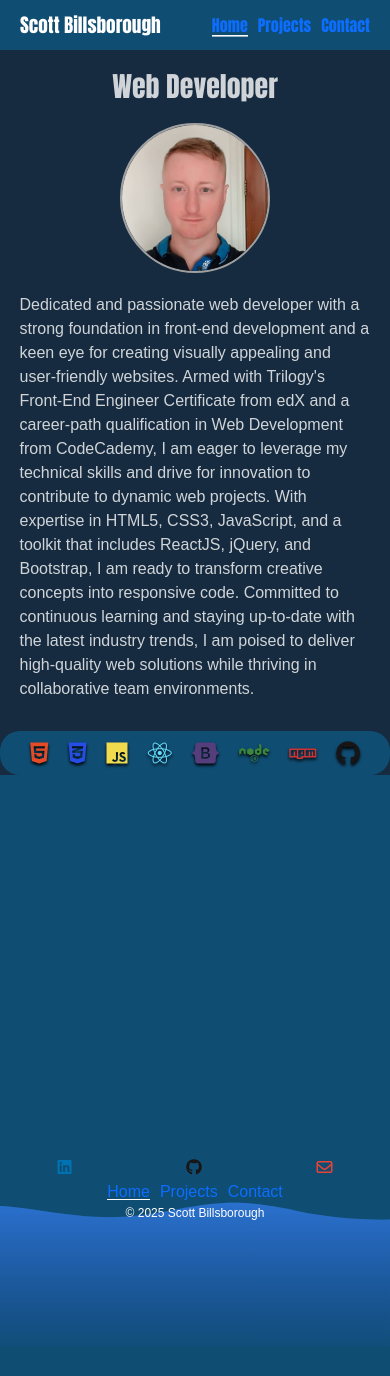
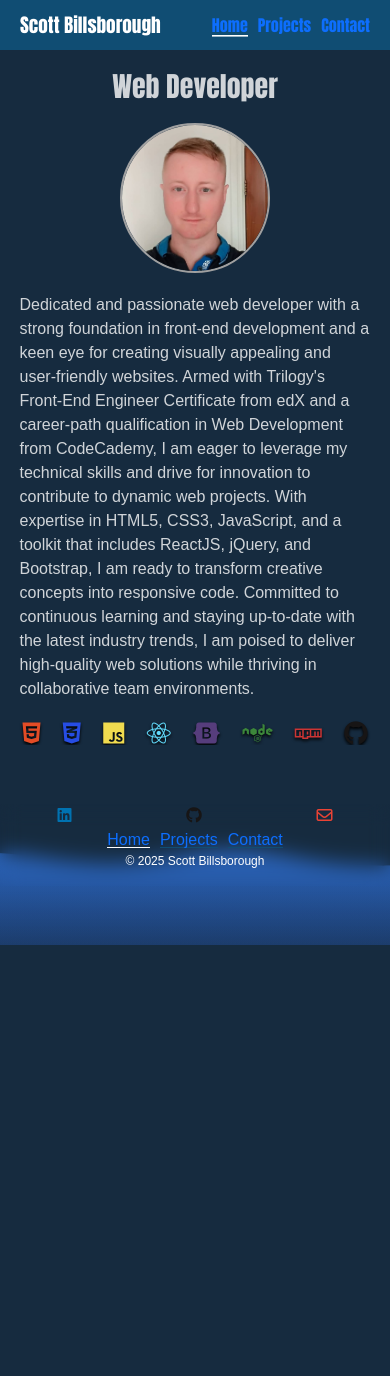
Before and after one commit to sbillsborough/react-portfolio, a React (Create React App) app in the folder react-portfolio/: page / in a window 390 px wide. Shown: the top 1376 px of the page. After the commit the page ends 945 px from the top, so only its background shows below. Built offline with nearby package versions, Linux system fonts and the light colour scheme; a web font is replaced by a local one.

Commit message:
svg is now responsive
Added preserveAspectRatio='none' which forces the SVG to stretch to 100% width + height
Ignores the viewBox aspect ratio
Always covers the full screen width no matter the screen size

object-fit: cover to css to ensure theire's no weird stretching

```diff
--- a/react-portfolio/src/index.css
+++ b/react-portfolio/src/index.css
@@ -101,7 +101,6 @@ nav a.active {
 .icons-wrapper {
   display: flex;
   justify-content: center;
-  margin-top: 30px;
 }
 
 .icons {
@@ -111,9 +110,6 @@ nav a.active {
   align-items: center;
   width: 100%;
   max-width: 800px;
-  background: var(--background);
-  border-radius: 20px;
-  padding: 10px;
 }
 
 .icons i {
@@ -338,14 +334,16 @@ button:hover {
   justify-content: center;
   overflow: hidden;
   width: 100%;
-  height: 100%;
+  height: 200px;
 }
 
 footer {
   width: 100%;
-  height: 100%;
-  background: var(--background);
+  height: auto;
+  background: var(--main);
   text-align: center;
+  position: relative;
+  overflow: hidden;
 }
 
 .legal {
@@ -367,14 +365,17 @@ svg {
   left: 0;
   width: 100%;
   height: 100%;
+  object-fit: cover;
   z-index: 0;
   opacity: 0.9;
+  pointer-events: none;
 }
 
 section {
   position: relative;
   z-index: 2;
   width: 100%;
+  backdrop-filter: blur(10px);
 }
 
 /* Media Queries */
--- a/react-portfolio/src/pages/Footer.js
+++ b/react-portfolio/src/pages/Footer.js
@@ -13,6 +13,7 @@ function Footer() {
           width="100%"
           height="100%"
           viewBox="0 0 1600 900"
+          preserveAspectRatio="none"
         >
           <defs>
             <linearGradient id="bg" x2="0%" y2="100%">
```
